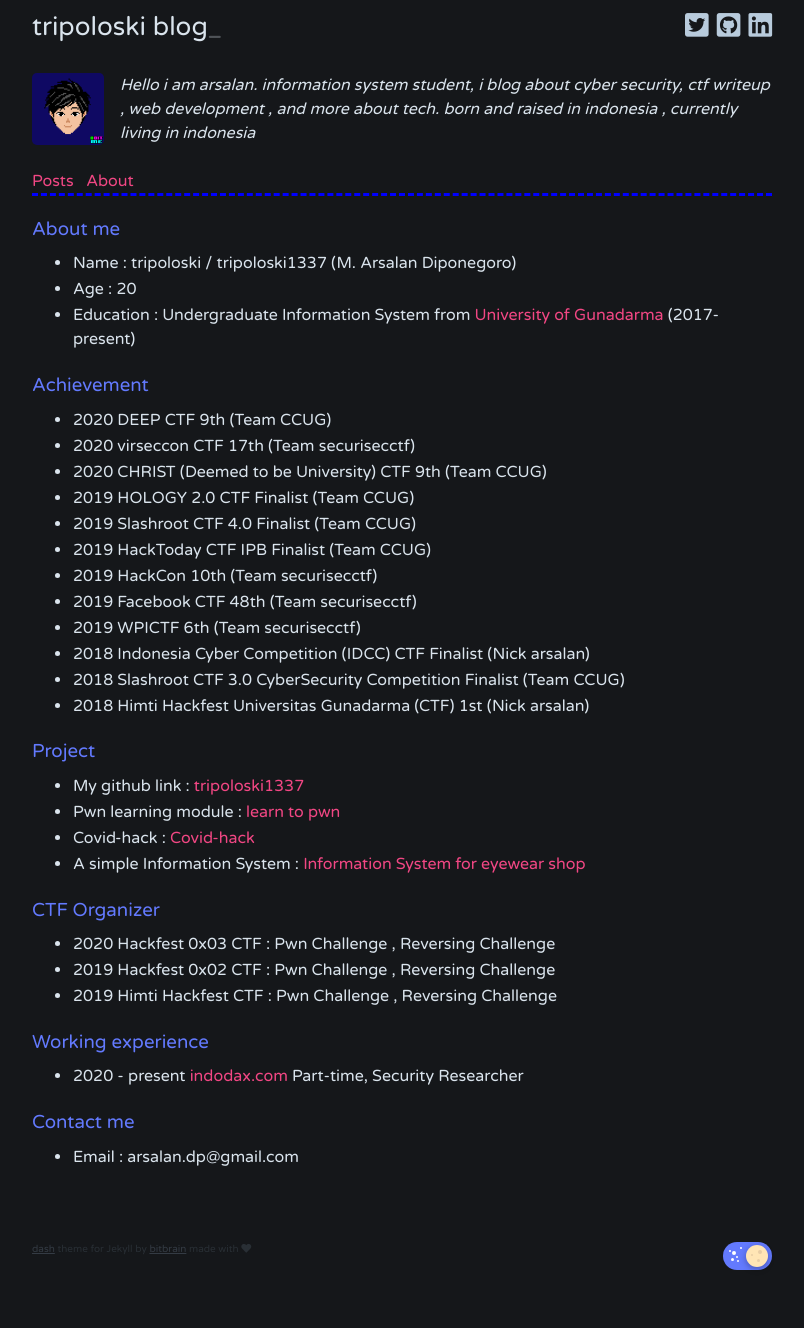
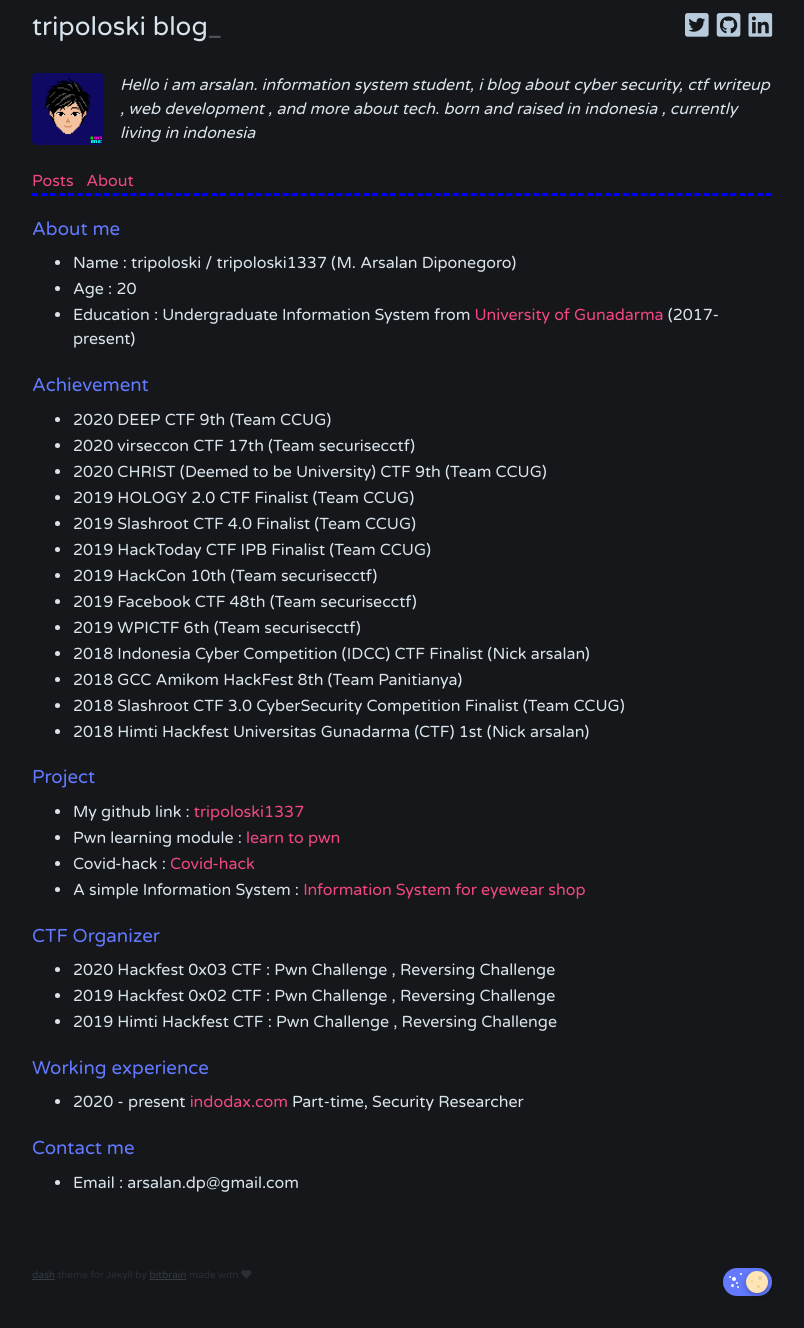
Before and after one commit to tripoloski1337/tripoloski1337.github.io, a Jekyll site: the page built from about/index.html, in a window 1280 px wide. Shown: the whole page, without its empty margins (238-1042 px from the left). Built offline with Jekyll 4.4.1, drawn with Linux system fonts in a browser that asks for light colours; before the commit the page ends 1302 px from its top, so only the background shows below that.

Commit message:
add achivement

```diff
--- a/about/index.html
+++ b/about/index.html
@@ -31,6 +31,7 @@
   <li>2019 Facebook CTF 48th (Team securisecctf)</li>
   <li>2019 WPICTF 6th (Team securisecctf)</li>
   <li>2018 Indonesia Cyber Competition (IDCC) CTF Finalist (Nick arsalan)</li>
+  <li>2018 GCC Amikom HackFest 8th (Team Panitianya)</li>
   <li>2018 Slashroot CTF 3.0 CyberSecurity Competition Finalist (Team CCUG)</li>
   <li>2018 Himti Hackfest Universitas Gunadarma  (CTF) 1st (Nick arsalan)</li>
 </ul>
```
